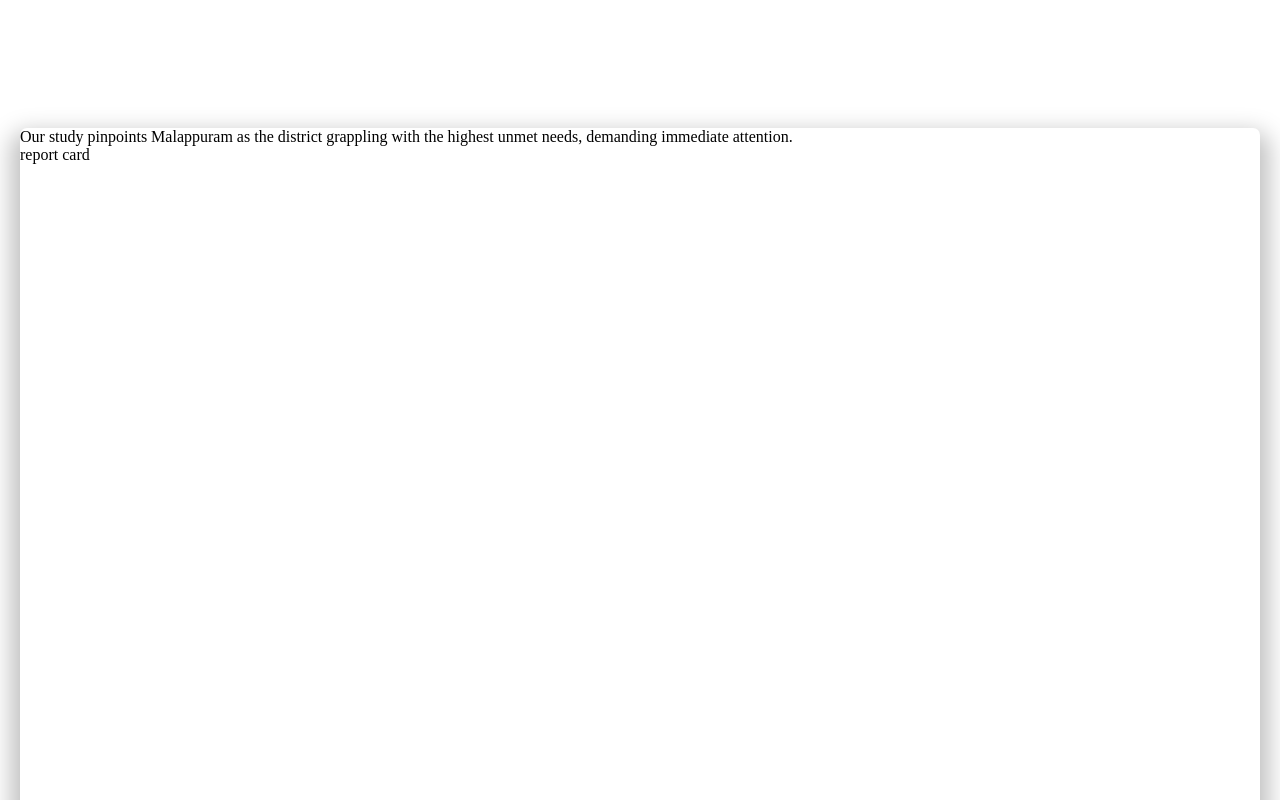
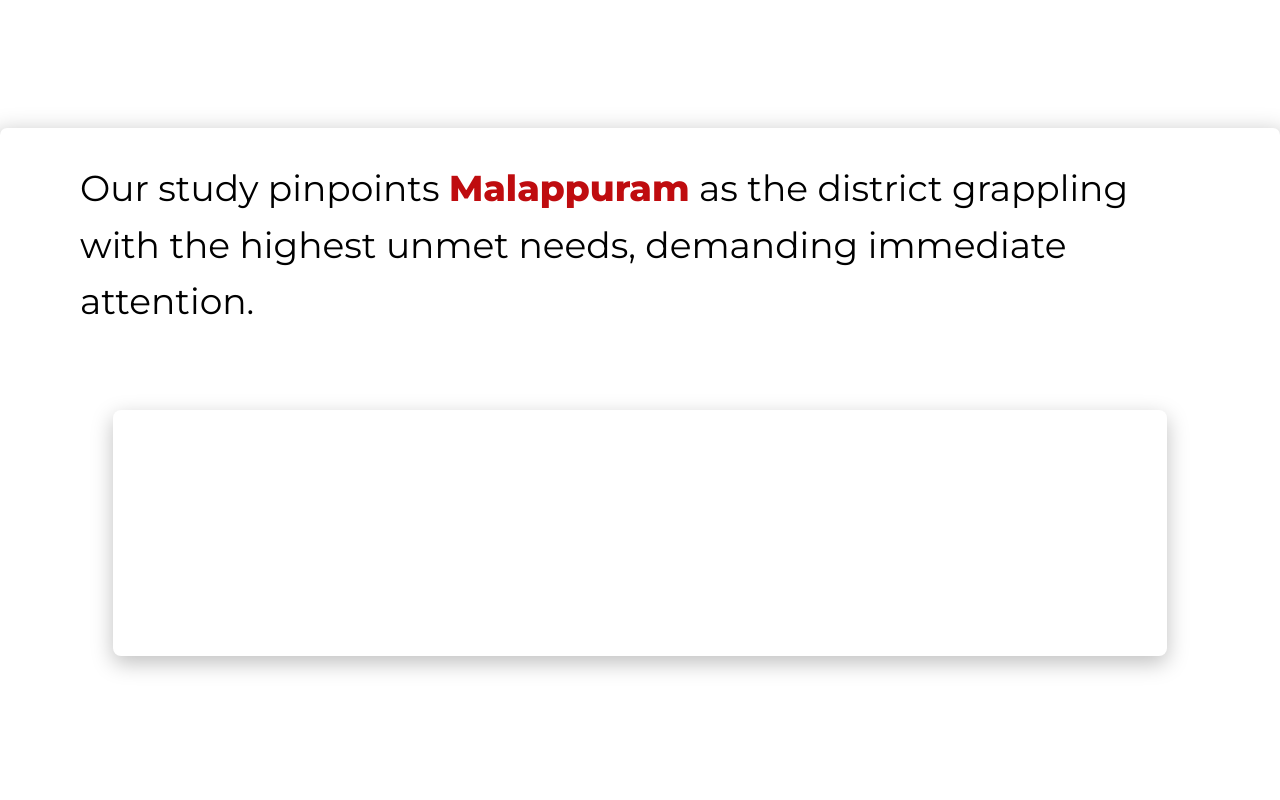
Before and after one commit to Mekhadev2025/Citizens-Needs-Mapping, a React (Vite) app in the folder client/: page / in a window 1280 px wide. Shown: the part 2820-3620 px from the top of the page. Built offline with nearby package versions, Linux system fonts and the light colour scheme; no server answers.

Commit message:
adding cards

```diff
--- a/client/src/components/Report/Report.css
+++ b/client/src/components/Report/Report.css
@@ -29,7 +29,29 @@ margin-left:6rem;
 background: #FFF;
 box-shadow: 0px 13px 23px 9px rgba(0, 0, 0, 0.25);
 
-width: 77.5rem;
+width: 80rem;
 height: 59.25rem;
  margin:auto;
 }
+.reportContent{
+    color: #000;
+font-family: Montserrat;
+font-size: 2.25rem;
+font-style: normal;
+font-weight: 400;
+line-height: 157.9%;
+ margin-left:5rem;
+padding-top:2rem;
+width:69rem;
+
+
+}
+
+.distSpan{
+    color: #BF0C0F;
+    font-family: Montserrat;
+    font-size: 2.25rem;
+    font-style: normal;
+    font-weight: 800;
+    line-height: 157.9%;
+}
--- a/client/src/components/Report/Report.jsx
+++ b/client/src/components/Report/Report.jsx
@@ -14,7 +14,7 @@ const Report = () => {
       <Bar />
       <div className="reportContentCont">
         <p className="reportContent">
-          Our study pinpoints Malappuram as the district grappling with the
+          Our study pinpoints <span className="distSpan">Malappuram</span> as the district grappling with the
           highest unmet needs, demanding immediate attention.
         </p>
         <ReportCard/>
--- a/client/src/components/ReportCard/ReportCard.css
+++ b/client/src/components/ReportCard/ReportCard.css
@@ -1 +1,11 @@
-/*  */
+
+
+ .reportCont{
+    border-radius: 0.5rem;
+background: #FFF;
+box-shadow: 0px 7px 21px 0px rgba(0, 0, 0, 0.25);
+width: 65.875rem;
+height: 15.375rem;
+margin:auto;
+margin-top:5rem;
+ }
--- a/client/src/components/ReportCard/ReportCard.jsx
+++ b/client/src/components/ReportCard/ReportCard.jsx
@@ -1,9 +1,9 @@
 import React from 'react'
-
+import "../ReportCard/ReportCard.css"
 const ReportCard = () => {
   return (
-    <div>
-      report card
+    <div className='reportCont'>
+
     </div>
   )
 }
```
